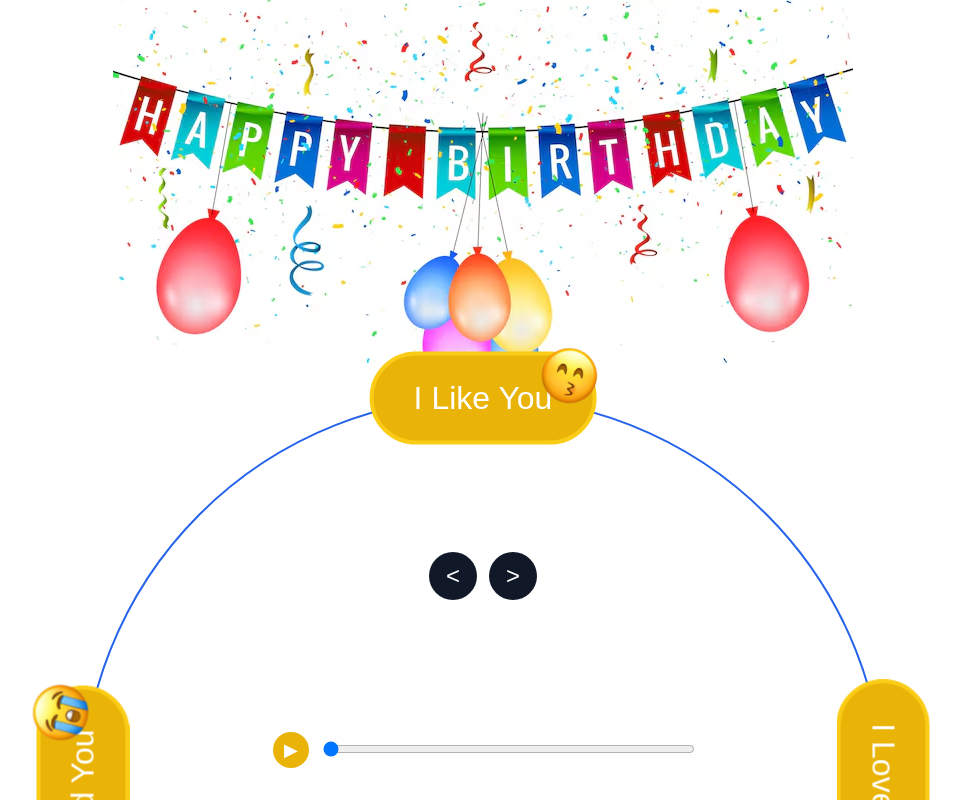
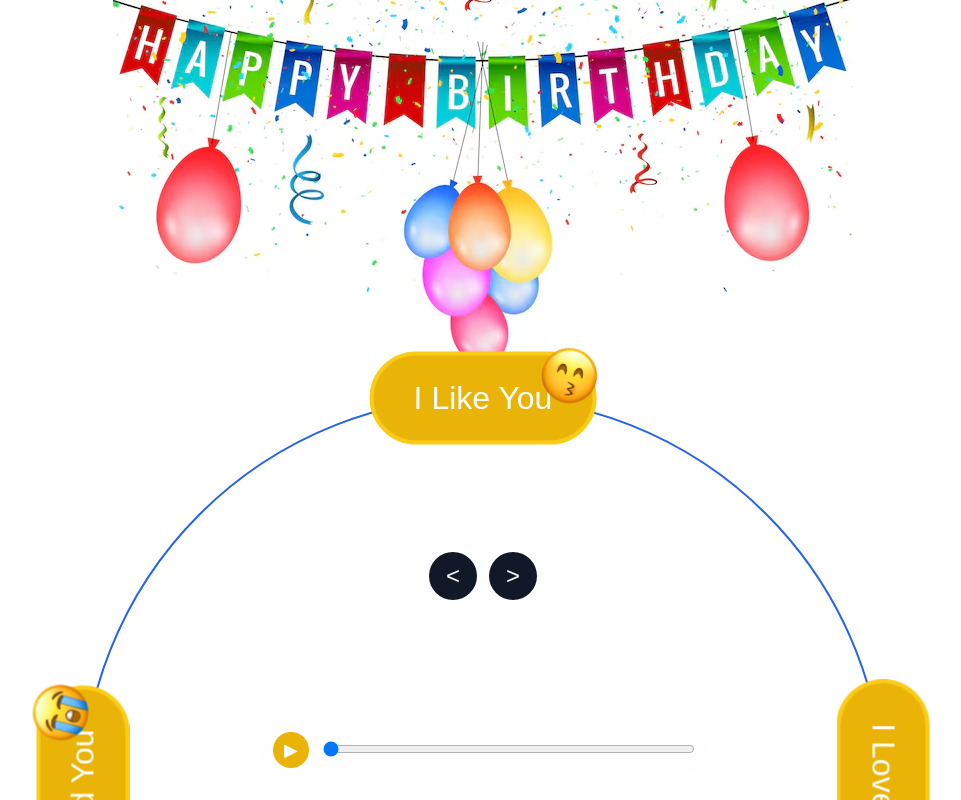
Before and after one commit to doantd11/1308, a React (Vite) app: page / in a window 1280 px wide. Shown: the whole page, without its empty margins (157-1118 px from the left). Built offline with nearby package versions, Linux system fonts and the light colour scheme.

Commit message:
[DatDT][BackgroundTemp][move banner up 20px]

```diff
--- a/components/temp/BackgroundTemp.jsx
+++ b/components/temp/BackgroundTemp.jsx
@@ -19,9 +19,9 @@ export default function BackgroundTemp() {
           display: 'block',
           height: 'auto',
           left: '50%',
-          maxWidth: '100%',
+          maxWidth: '200%',
           position: 'absolute',
-          top: 0,
+          top: '-71px',
           transform: 'translateX(-50%)',
           width: '740px',
         }}
```
